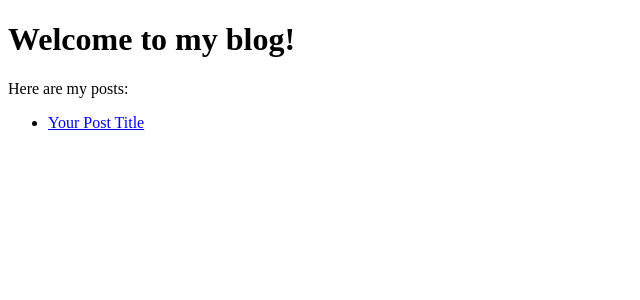
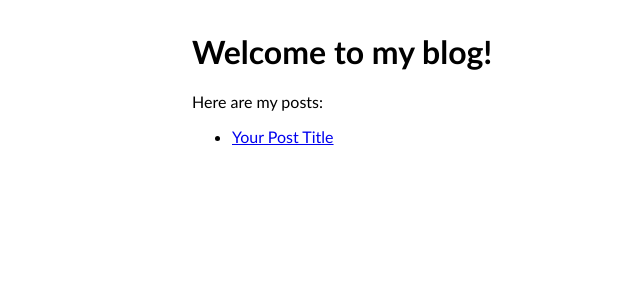
Before and after one commit to henryzhang11/questions-I-have, a Jekyll site: the page built from index.md, in a window 1280 px wide. Shown: the top 300 px of the page, without its empty margins (0-640 px from the left). Built offline with Jekyll 4.4.1, drawn with Linux system fonts in a browser that asks for light colours.

Commit message:
Update default.html

```diff
--- a/_layouts/default.html
+++ b/_layouts/default.html
@@ -17,6 +17,12 @@
     <script type="text/javascript" async
       src="https://cdnjs.cloudflare.com/ajax/libs/mathjax/2.7.7/MathJax.js?config=TeX-MML-AM_CHTML">
     </script>
+    <style>
+        body {
+            font-family: 'Calibri', sans-serif;
+            margin: 2em 15%;
+        }
+    </style>
 </head>
 <body>
 
```
